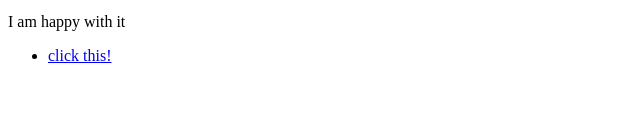
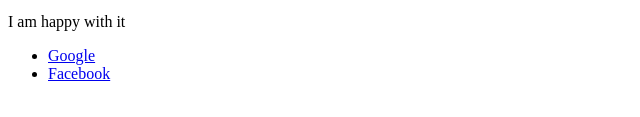
Before and after one commit to zhaoke143/zhaoke143.github.io, a plain HTML site: page index.html in a window 1280 px wide. Shown: the part 421-538 px from the top of the page, without its empty margins (0-640 px from the left). Drawn offline with Linux system fonts and the light colour scheme.

Commit message:
Update index.html

```diff
--- a/index.html
+++ b/index.html
@@ -13,7 +13,9 @@
   <p>I am happy with it</p>
 </div>
 <ul>
-  <li><a href = "http://www.google.com" target = "_self">click this!</a></li>
+  <li><a href = "http://www.google.com" target = "_self">Google</a></li>
+  <li><a href = "http://www.facebook.com" target = "_self">Facebook</a></li>
 </ul>
-</body>
+
+  </body>
 </html>
```
